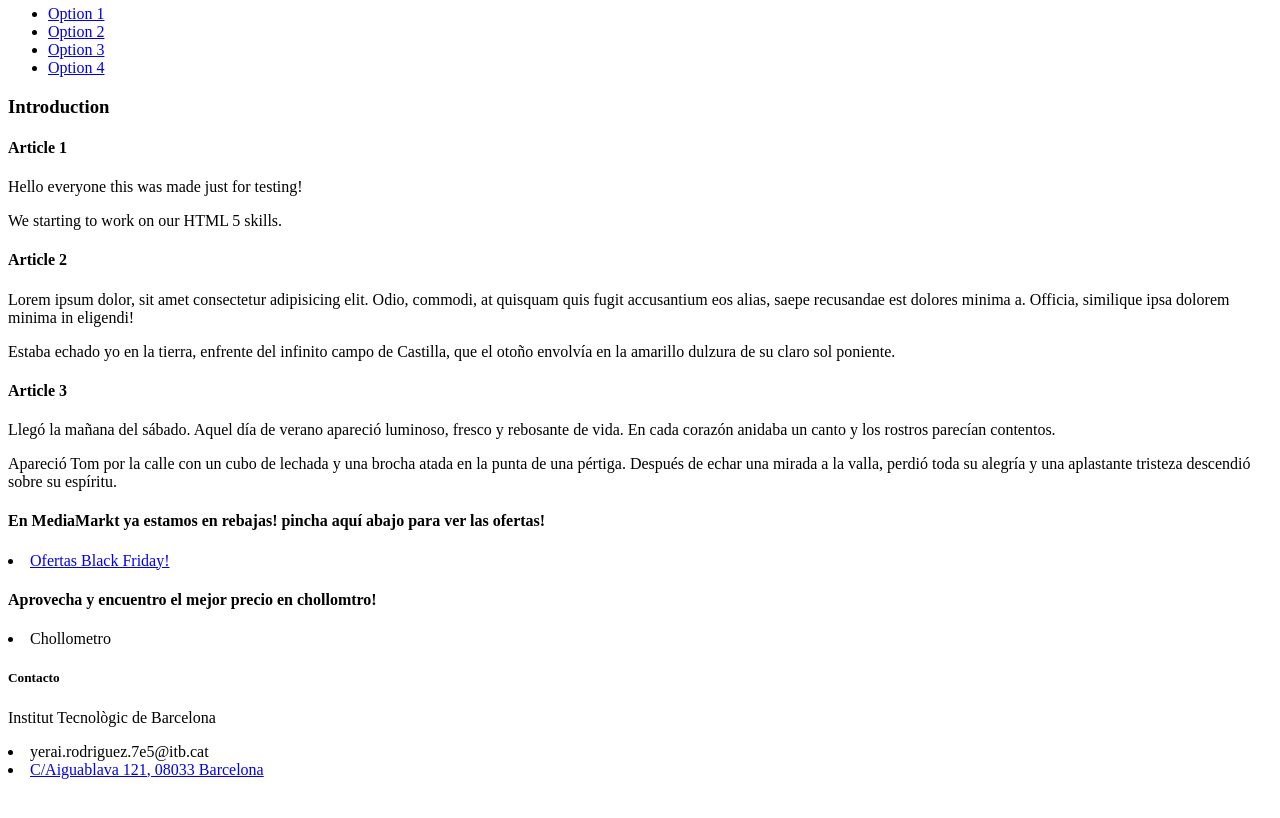
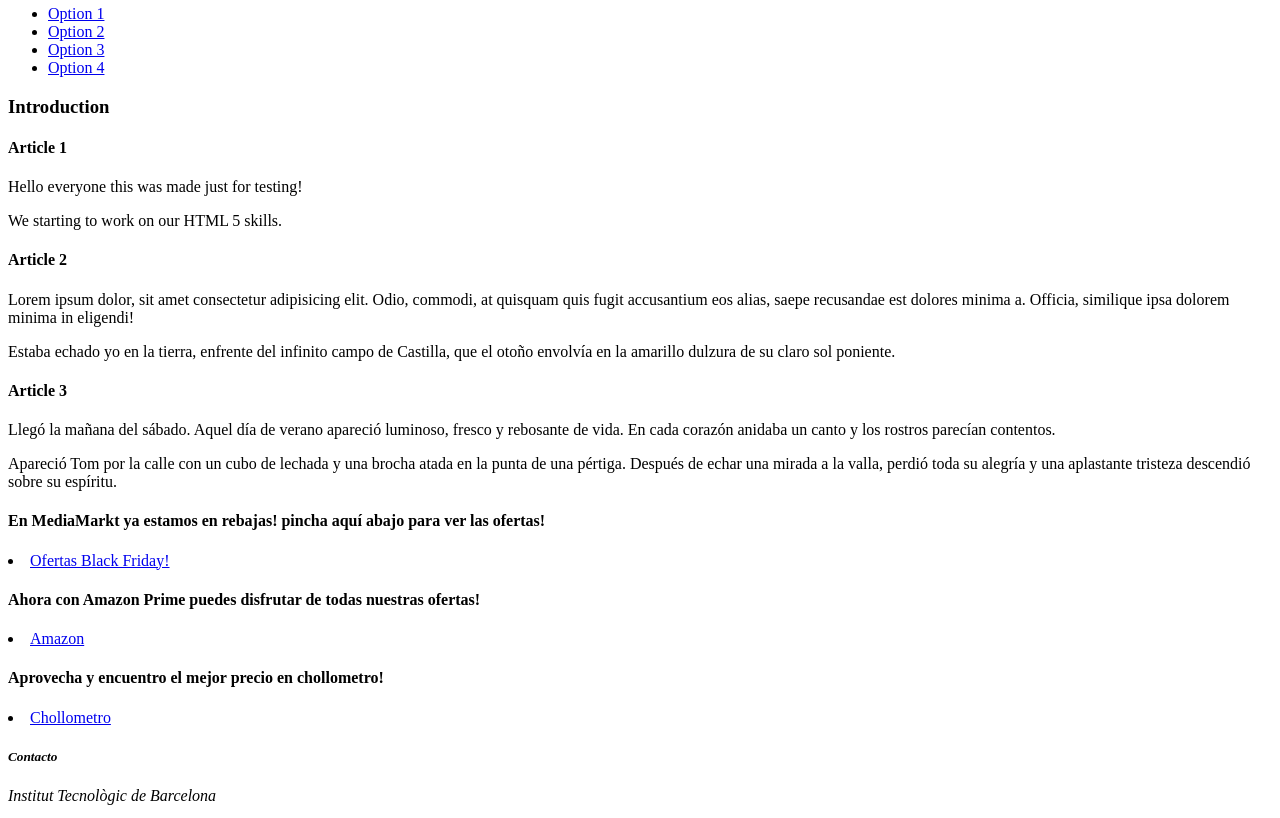
Before and after one commit to yerairodriguez/EntregaM04, a plain HTML site: page index.html in a window 1280 px wide. Shown: the part 122-940 px from the top of the page. Before the commit the page ends 909 px from the top, so only its background shows below. Drawn offline with Linux system fonts and the light colour scheme.

Commit message:
Update index.html

```diff
--- a/index.html
+++ b/index.html
@@ -31,17 +31,13 @@
                 <p>
                     We starting to work on our HTML 5 skills.
                 </p>
-            </article>
-            <article>
                 <h4>Article 2</h4>
                 <p>Lorem ipsum dolor, sit amet consectetur adipisicing elit. Odio, commodi, at quisquam quis fugit
-                    accusantium eos alias, saepe recusandae est dolores minima a. Officia, similique ipsa dolorem minima
+                    accusantium eos alias, saepe     recusandae est dolores minima a. Officia, similique ipsa dolorem minima
                     in
                     eligendi!</p>
                 <p>Estaba echado yo en la tierra, enfrente del infinito campo de Castilla, que el otoño envolvía en la
                     amarillo dulzura de su claro sol poniente.</p>
-            </article>
-            <article>
                 <h4>Article 3</h4>
                 <p>Llegó la mañana del sábado. Aquel día de verano apareció luminoso, fresco y rebosante de vida. En
                     cada
@@ -55,16 +51,17 @@
         <aside>
             <h4>En MediaMarkt ya estamos en rebajas! pincha aquí abajo para ver las ofertas!</h4>
             <li><a href="https://www.mediamarkt.es/es/campaign/black-friday" target="blank">Ofertas Black Friday!</a></a></li>
-        </aside>
-        <aside>
-            <h4>Aprovecha y encuentro el mejor precio en chollomtro!</h4>
-            <li><a href="https://www.chollometro.com/" target="blank"></a>Chollometro</a></li>
+            <h4>Ahora con Amazon Prime puedes disfrutar de todas nuestras ofertas!</h4>
+            <li><a href="https://www.amazon.es">Amazon</a></li>
+            <h4>Aprovecha y encuentro el mejor precio en chollometro!</h4>
+            <li><a href="https://www.chollometro.com/" target="blank">Chollometro</a></li>
         </aside>
         <footer>
-            <h5>Contacto</h5>
-            <p>Institut Tecnològic de Barcelona</p>
-            <li><a href="mailto:yerai.rodriguez.7e5@itb.cat"></a>yerai.rodriguez.7e5@itb.cat</li>
-            <li><a href="https://www.google.es/maps/place/Carrer+d'Aiguablava,+121,+08033+Barcelona/@41.4535457,2.1856246,18z/data=!3m1!4b1!4m5!3m4!1s0x12a4bcfdad2100a9:0xcee9ca3edb5c359c!8m2!3d41.4535437!4d2.1867189?shorturl=1">C/Aiguablava 121, 08033 Barcelona</a></li>
+            <h5><strong><i>Contacto</i></strong></h5>
+
+            <p><i>Institut Tecnològic de Barcelona</i></p>
+            <li><a href="mailto:yerai.rodriguez.7e5@itb.cat"><i>yerai.rodriguez.7e5@itb.cat</i></a></li>
+            <li><a href="https://www.google.es/maps/place/Carrer+d'Aiguablava,+121,+08033+Barcelona/@41.4535457,2.1856246,18z/data=!3m1!4b1!4m5!3m4!1s0x12a4bcfdad2100a9:0xcee9ca3edb5c359c!8m2!3d41.4535437!4d2.1867189?shorturl=1"><i>C/Aiguablava 121, 08033 Barcelona</i></a></li>
         </footer>
     </main>
 </body>
```
